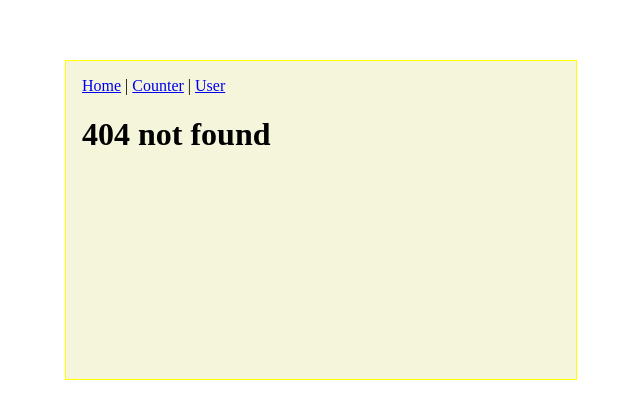
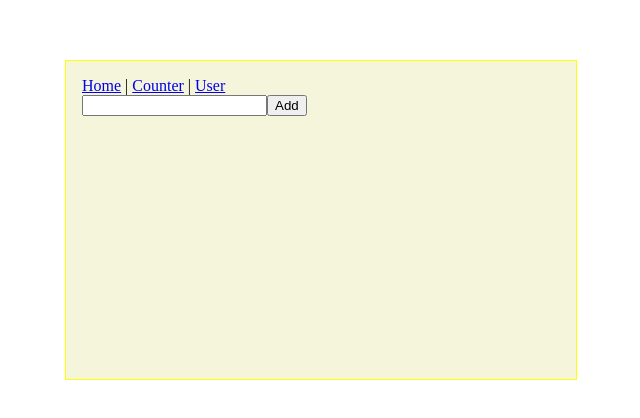
Before and after one commit to MatteoSpinelli/reactDevelhope, a React (Create React App) app in the folder jsx/: page /users in a window 1280 px wide. Before the commit this address had no page. Shown: the part 180-598 px from the top of the page, without its empty margins (319-959 px from the left). Built offline with nearby package versions, Linux system fonts and the light colour scheme.

Commit message:
add exercise

```diff
--- a/jsx/src/App.js
+++ b/jsx/src/App.js
@@ -6,17 +6,20 @@ import { Form } from "./Form";
 import { Link, Route, Routes } from "react-router-dom"
 import { ShowGithubUser } from "./ShowGithubUser";
 import { NotFound } from "./NotFound";
+import { GithubUserList } from "./GithubUserList";
 
 export function App() {
     return (
         <div className="container">
             <div>
-                <Link to="/">Home</Link> | <Link to="/counter">Counter</Link> | <Link to="/users/MatteoSpinelli">User</Link>
+                <Link to="/">Home</Link> | <Link to="/counter">Counter</Link> | <Link to="/users">User</Link>
             </div>
             <Routes>
                 <Route path="/" element={<Welcome name="Matteo" age={21} />} />
                 <Route path="/counter" element={<Counter />} />
-                <Route path="/users/:username" element={<ShowGithubUser />} />
+                <Route path="/users" element={<GithubUserList />}>
+                    <Route path=":username" element={<ShowGithubUser />} />
+                </Route>
                 <Route path="*" element={<NotFound />} />
             </Routes>
         </div>
--- /dev/null
+++ b/jsx/src/GithubUserList.js
@@ -0,0 +1,31 @@
+import { useState } from "react"
+import { Link, Outlet } from "react-router-dom"
+import { GithubUser } from "./GithubUser"
+
+export function GithubUserList(){
+    let [userList, setUserList] = useState([])
+    let [username, setUsername] = useState("")
+
+
+    function handleChange(evt){
+        setUsername(evt.target.value)
+    }
+
+    function handleAddList(){
+        setUserList((userList) => {
+            console.log([...userList, username])
+            return [...userList, username]
+        })
+    }
+
+    return (
+        <div>
+            <input type="text" name="username" value={username} onChange={handleChange}/>
+            <button onClick={handleAddList}>Add</button>
+            {userList.map((user) => {
+                return <Link key={user} to={`/users/${user}`}>{user}</Link>
+            })}
+            <Outlet />
+        </div>
+    )
+}
```
Also changed, not shown: 1 other file (tests, documents, lock files or other folders).
